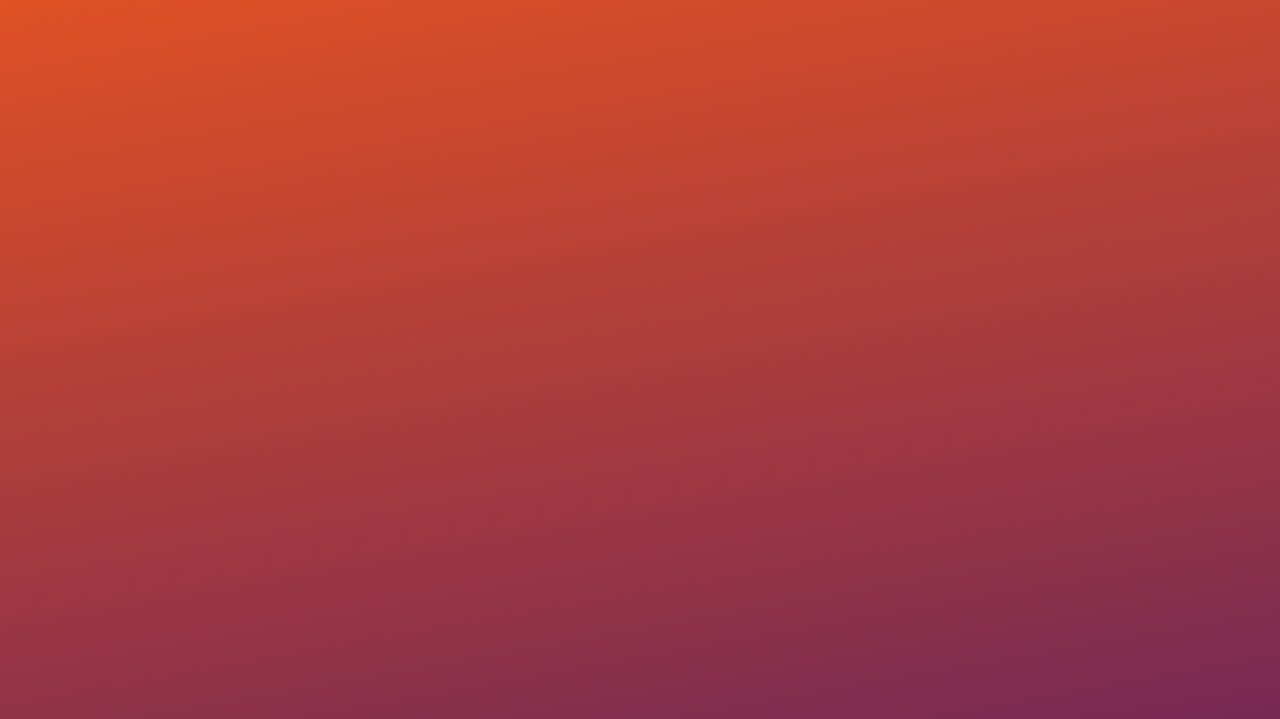
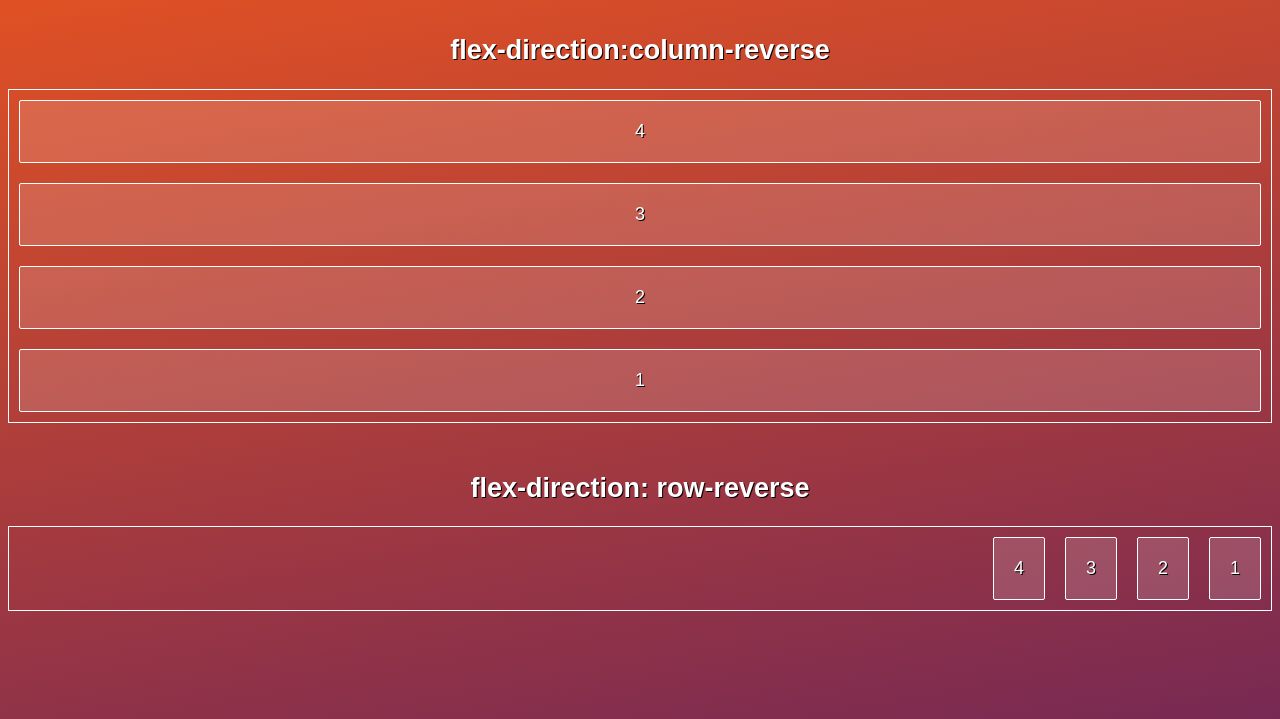
Before and after one commit to Gipulina/practica_flexbox, a plain HTML site: page index.html in a window 1280 px wide. Shown: the part 81-800 px from the top of the page. Drawn offline with Linux system fonts and the light colour scheme.

Commit message:
pruebas flex wrap - alin y justify

```diff
--- a/css/base.css
+++ b/css/base.css
@@ -44,7 +44,7 @@ a:hover {
   margin-bottom: 50px;
 }
 
-.container > * {
+.container > *{
   color: #fff;
   background-color: rgba(255, 255, 255, 0.15);
   border: 1px solid #fff;
--- /dev/null
+++ b/css/flexwrap.css
@@ -0,0 +1,36 @@
+
+.container{
+  display:flex;
+  flex-direction: row-reverse;
+  justify-content: center;
+  #align-items: flex-start;
+  border: 1px solid #fff;
+  height: 200px;
+  width: 500px;
+  flex-wrap: wrap-reverse;
+  margin-bottom: 20px;
+}
+.container div{
+  float:right;
+}
+.container div:nth-child(2){
+  font-size: 40px;
+}
+.dos > *{color: #fff;
+  background-color: rgba(255, 255, 255, 0.15);
+  border: 1px solid #fff;
+  border-radius: 2px;
+  padding: 20px;
+  margin: 10px;
+  width: 200px;
+  text-align: center;
+}
+.dos{
+  border: firebrick 2px solid;
+  width: 500px;
+  height: 800px;
+  display: flex;
+  flex-direction: column;
+  align-items: center;
+  justify-content: space-around;
+}
--- /dev/null
+++ b/css/justify.css
@@ -0,0 +1,47 @@
+
+.container{
+    display:flex;
+    flex-direction: row-reverse;
+    justify-content: space-around;
+    border: 1px solid #fff;
+}
+div{
+    float: right;
+}
+.second-container div{
+    float:left;
+    color: #fff;
+    background-color: rgba(255, 255, 255, 0.15);
+    border: 1px solid #fff;
+    border-radius: 2px;
+    padding: 20px;
+    margin: 10px;
+    -webkit-box-pack: justify;
+        -ms-flex-pack: justify;
+            justify-content: space-between;
+    text-align: center;
+}
+.second-container{
+    display: flex;
+    flex-direction: row-reverse;
+    justify-content: space-between;
+}
+.align{
+    justify-content: space-between;
+    align-items: flex-start;
+    height: 200px;
+    border: 2px solid #fff;
+}
+
+.align-two{
+    justify-content: space-between;
+    align-items: flex-end;
+    height: 300px;
+    border: 2px dashed yellow;
+}
+.align-trhee{
+    justify-content: space-between;
+    align-items: center;
+    height: 300px;
+    border: 2px solid blue;
+}
--- a/css/main.css
+++ b/css/main.css
@@ -1 +1,28 @@
 /* Your code goes here */
+
+.container{
+    display:flex;
+    flex-direction: column-reverse;
+    border: 1px solid #fff;
+}
+.container div{
+    float:right;
+}
+.second-container{
+    display: flex;
+    flex-direction: row-reverse;
+    border: solid 1px #fff;
+}
+.second-container div{
+    float:left;
+    color: #fff;
+    background-color: rgba(255, 255, 255, 0.15);
+    border: 1px solid #fff;
+    border-radius: 2px;
+    padding: 20px;
+    margin: 10px;
+    -webkit-box-pack: justify;
+        -ms-flex-pack: justify;
+            justify-content: space-between;
+    text-align: center;
+}
--- a/index.html
+++ b/index.html
@@ -7,6 +7,20 @@
     <link rel="stylesheet" href="css/main.css">
   </head>
   <body>
-
+    <h1>FLex box</h1>
+    <h2>flex-direction:column-reverse</h2>
+    <section class="container">
+      <div>1</div>
+      <div>2</div>
+      <div>3</div>
+      <div>4</div>
+    </section>
+    <h2>flex-direction: row-reverse</h2>
+    <section class="second-container">
+      <div>1</div>
+      <div>2</div>
+      <div>3</div>
+      <div>4</div>
+    </section>
   </body>
 </html>
```
Also changed, not shown: flex-wrap.html (added, +30 -0 lines), justify_content copy.html (added, +47 -0 lines).
